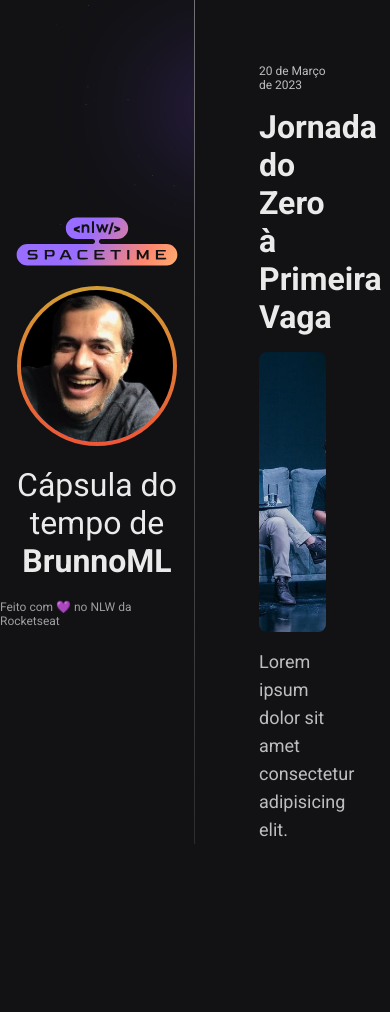
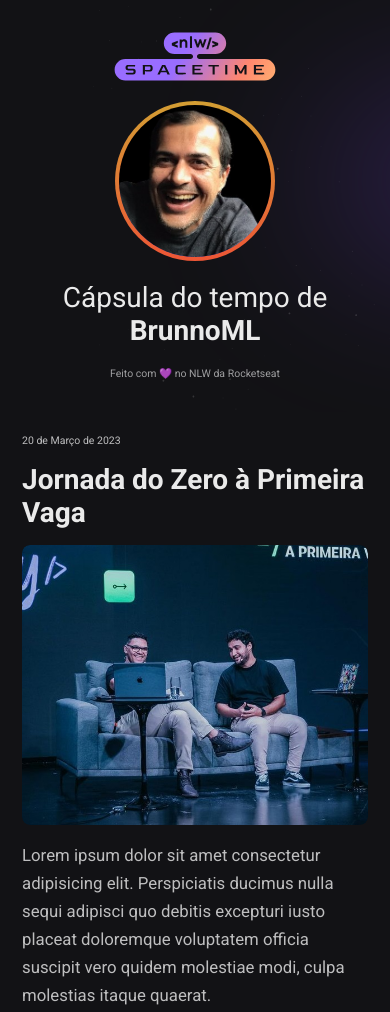
Before and after one commit to BrunnoML/spacetime, a plain HTML site: page index.html in a window 390 px wide. Shown: the top 1012 px of the page. Before the commit the page ends 844 px from the top, so only its background shows below. Drawn offline with Linux system fonts and the light colour scheme.

Commit message:
change styles responsive

```diff
--- a/index.html
+++ b/index.html
@@ -15,7 +15,7 @@
 
     <link rel="icon" type="image/png" href="./assets/favicon.png" />
 
-    <link rel="stylesheet" href="style.css" />
+    <link rel="stylesheet" href="./styles.css" />
 
     <title>NLW Spacetime</title>
   </head>
@@ -30,7 +30,7 @@
     </aside>
 
     <nav>
-      <!--Para colocar um link para essa postagem, vamos trocar a tag div pela tag a e apontar para um link com a tag href e que seja aberta em uma nova página com o atributo target e o valor _blank-->
+      <!-- Para colocar um link para essa postagem, vamos trocar a tag div pela tag a e apontar para um link com a tag href e que seja aberta em uma nova página com o atributo target e o valor _blank -->
       <a
         href="https://www.youtube.com/watch?v=3nz5HkUJaVU"
         target="_blank"
@@ -38,10 +38,12 @@
       >
         <small>20 de Março de 2023</small>
         <h1>Jornada do Zero à Primeira Vaga</h1>
+        <div>
           <img
             src="./assets/jornada.png"
             alt="Rodrigo e Mayk apresentando o evento jornada do Zero à Primeira Vaga"
           />
+        </div>
         <p>
           Lorem ipsum dolor sit amet consectetur adipisicing elit. Perspiciatis
           ducimus nulla sequi adipisci quo debitis excepturi iusto placeat
@@ -56,10 +58,12 @@
       >
         <small>20 de Março de 2023</small>
         <h1>Jornada do Zero à Primeira Vaga</h1>
+        <div>
           <img
             src="./assets/jornada.png"
             alt="Rodrigo e Mayk apresentando o evento jornada do Zero à Primeira Vaga"
           />
+        </div>
         <p>
           Lorem ipsum dolor sit amet consectetur adipisicing elit. Perspiciatis
           ducimus nulla sequi adipisci quo debitis excepturi iusto placeat
@@ -74,10 +78,12 @@
       >
         <small>20 de Março de 2023</small>
         <h1>Jornada do Zero à Primeira Vaga</h1>
+        <div>
           <img
             src="./assets/jornada.png"
             alt="Rodrigo e Mayk apresentando o evento jornada do Zero à Primeira Vaga"
           />
+        </div>
         <p>
           Lorem ipsum dolor sit amet consectetur adipisicing elit. Perspiciatis
           ducimus nulla sequi adipisci quo debitis excepturi iusto placeat
--- a/style.css
+++ b/styles.css
@@ -6,9 +6,37 @@
   box-sizing: border-box;
 }
 
+:root {
+  font-size: 16px;
+}
+
+::-webkit-scrollbar {
+  width: 8px;
+}
+
+::-webkit-scrollbar-track {
+  background-color: #2c2c31;
+}
+
+::-webkit-scrollbar-thumb {
+  background-color: #9e9ea0;
+}
+
+@keyframes entering {
+  from {
+    opacity: 0;
+    transform: translateY(-200px);
+  }
+  to {
+    opacity: 1;
+    transform: translateY(0);
+  }
+}
+
 body {
   background-color: #121215;
   color: #eaeaea;
+
   font-family: "Roboto", sans-serif; /*se a primeira fonte Roboto não funcionar, então será utilizada a próxima, no caso a sans-serif */
 
   /*definindo a forma de visualização da página com duas colunas, uma será profile e outra será timeline*/
@@ -27,6 +55,7 @@ nav {
   Quando o conteúdo não ficar semelhante nas duas colunas, para evitar que o que tiver mais conteúdo na vertical desça com a rolagem e o outro fique sem conteúdo, podemos deixar um lado FIXO e o outro a cada vez que for acrescentando conteúdo, APENAS ele criará uma barra de rolagem. Abrindo o CSS e inserindo na NAV o seguinte:
   */
   overflow-y: scroll;
+  animation: entering 0.7s ease-in-out;
 }
 
 .memory {
@@ -39,11 +68,11 @@ nav {
 /*Para acessar uma id que tem peso 100, utilizamos #id, para acessar uma classe que tem peso 10, utilizamos .class, para acessar um elemento que tem peso 1, utilizamos element (o próprio nome do elemento). Para acessar o elemento small dentro da div que tem a classe memory, basta colocar primeiro a classe e depois informar o elemento*/
 .memory small {
   color: #bebebf;
-  font-size: 12px;
+  font-size: 0.75rem;
 }
 
 .memory h1 {
-  font-size: 32px;
+  font-size: 2rem;
   color: #eaeaea;
 }
 
@@ -53,10 +82,25 @@ nav {
   /*Para a imagem não ficar desproporcional, utilizamos a propriedade object-fit: cover, dessa forma ela vai acompanhar de forma proporcional o aumento ou diminuição do tamanho da página*/
   object-fit: cover;
   border-radius: 8px;
+
+  transition: transform 0.3s ease-in-out;
+}
+
+/*comando para aumentar a imagem na proporção 1.1 ao passar o mouse em cima da imagem*/
+.memory:hover img {
+  transform: scale(1.1);
+}
+
+/*para aumentar o zoom só da imagem, foi colocado uma DIV nela e definido a largura e altura, bem como definido que ao aumentar, o que passar do tamanho definido dela, não seja mostrado, fique escondido com o hidden*/
+.memory div {
+  width: 100%;
+  height: 280px;
+  overflow: hidden;
+  border-radius: 8px;
 }
 
 .memory p {
-  font-size: 18px;
+  font-size: 1.2rem;
   color: #bebebf;
   line-height: 28px;
 }
@@ -68,7 +112,6 @@ aside {
   display: flex;
   flex-direction: column;
   align-items: center;
-
   justify-content: center;
   gap: 20px;
 
@@ -80,9 +123,12 @@ aside {
   background-image: url("./assets/background.svg");
   background-position: top right;
   background-repeat: no-repeat;
-  background-size: 100%;
+  background-size: auto 100%;
 }
 
+aside * {
+  animation: entering 0.7s ease-in-out;
+}
 /*
 como dentro do aside temos duas imagens, para alterar apenas uma delas, utilizamos a tag aside img e acrescentamos nth-child(2) para selecionar a segunda imagem, no caso seria o segundo filho, a foto de Brunno ML
 Também vamos definir a imagem para ficar de um tamanho menor com largura e altura de 160px cada e fazer com que ela deixe de ser quadrada e se apresente de forma redonda com a propriedade border-radius e valor 50%.
@@ -92,17 +138,42 @@ aside img:nth-child(2) {
   width: 160px;
   height: 160px;
   border-radius: 50%;
+
   border: 4px solid transparent;
-  background: linear-gradient(#d39e33, #ed5636, #633bbc) padding-box, linear-gradient(#d39e33, #ed5636) border-box;
-
+  background: linear-gradient(#d39e33, #ed5636, #633bbc) padding-box,
+    linear-gradient(#d39e33, #ed5636) border-box;
 }
 
 aside p {
-  font-size: 32px;
+  font-size: 2rem;
   text-align: center;
 }
 
 aside span {
-  font-size: 12px;
+  font-size: 0.75rem;
   color: #9e9ea0;
 }
+
+@media (max-width: 768px) {
+  :root {
+    font-size: 14px;
+  }
+
+  body {
+    grid-template-columns: 1fr;
+    grid-template-rows: 0.2fr 0.8fr;
+    grid-template-areas:
+      "profile"
+      "timeline";
+  }
+
+  aside {
+    border-right: none;
+    padding: 32px 12px;
+  }
+
+  nav {
+    overflow-y: visible;
+    padding: 22px;
+  }
+}
```
Lines whose indentation alone changed are shown as unchanged.
